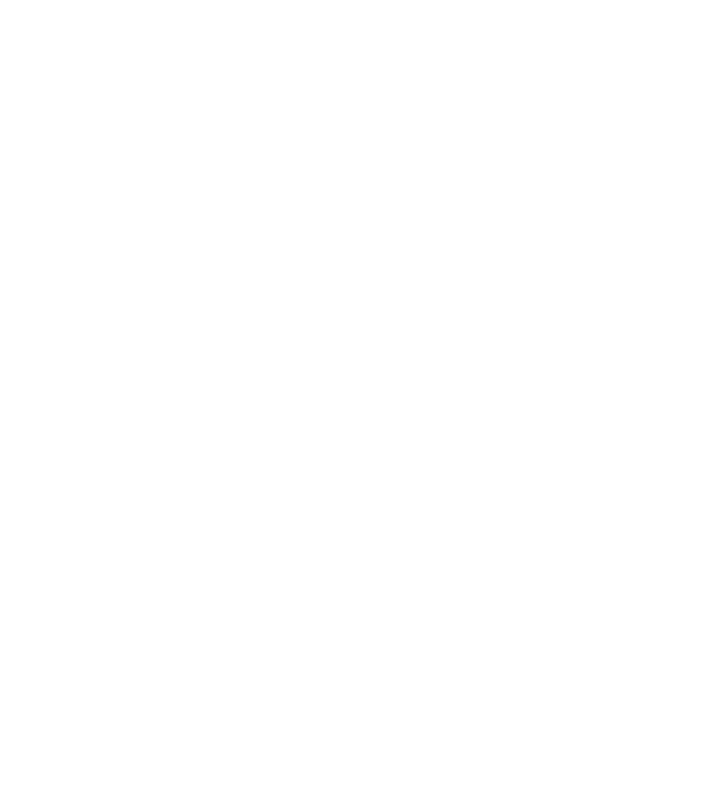
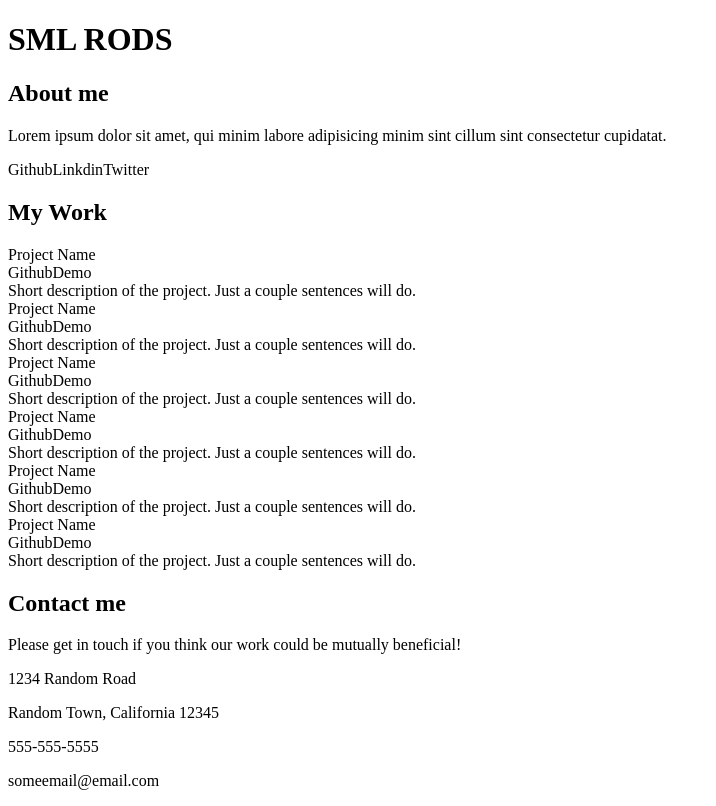
Before and after one commit to smlrods/personal-portfolio, a JavaScript app: page / in a window 1280 px wide. Shown: the whole page, without its empty margins (0-716 px from the left). Built offline with nearby package versions, Linux system fonts and the light colour scheme; the HTML template or start-up script is replaced by a standard one.

Commit message:
Add content

```diff
--- a/src/App.js
+++ b/src/App.js
@@ -2,7 +2,96 @@
 
 function App() {
   return (
-    <div className="App"></div>
+    <>
+      <Header />
+      <Main />
+      <Footer />
+    </>
+  );
+}
+
+function Header() {
+  return (
+    <header>
+      <div className="container">
+        <div className="image">
+          <h1 className="name">SML RODS</h1>
+        </div>
+        <div className="content">
+          <h2 className="title">About me</h2>
+          <p className="description">Lorem ipsum dolor sit amet, qui minim labore adipisicing minim sint cillum sint consectetur cupidatat.</p>
+          <div className="socials">
+            <a>Github</a>
+            <a>Linkdin</a>
+            <a>Twitter</a>
+          </div>
+        </div>
+      </div>
+    </header>
+  );
+}
+
+function Main() {
+  const projects = Array(6).fill(undefined);
+  return (
+    <main>
+      <div className='container'>
+        <h2 className='title'>My Work</h2>
+        <div className='grid-project'>
+          {projects.map((project, index) => {
+            return <ProjectCard project={project} index={index + 1} />
+          })}
+        </div>
+      </div>
+    </main>
+  );
+}
+
+function ProjectCard({project, index}) {
+  return (
+    <div className='project-card' key={`card-${index}`}>
+      <div className='screenshort'></div>
+      <div className='content'>
+        <header>
+          <div className='name'>Project Name</div>
+          <div className='links'>
+            <a>Github</a>
+            <a>Demo</a>
+          </div>
+        </header>
+        <main>
+          Short description of the project. Just a couple sentences will do.
+        </main>
+      </div>
+    </div>
+  );
+}
+
+function Footer() {
+  return (
+    <footer>
+      <div className='contact-me'>
+        <h2>Contact me</h2>
+        <div>
+          <p>Please get in touch if you think our work could be mutually beneficial!</p>
+        </div>
+        <div className='address'>
+          <p>1234 Random Road</p>
+          <p>Random Town, California 12345</p>
+        </div>
+        <div className='contacts'>
+          <div className='contat'>
+            <span className='icon'></span>
+            <p>555-555-5555</p>
+          </div>
+          <div className='contact'>
+            <span className='icon'></span>
+            <p>someemail@email.com</p>
+          </div>
+        </div>
+      </div>
+      <div className='footer-image'></div>
+    </footer>
   );
 }
 
```
